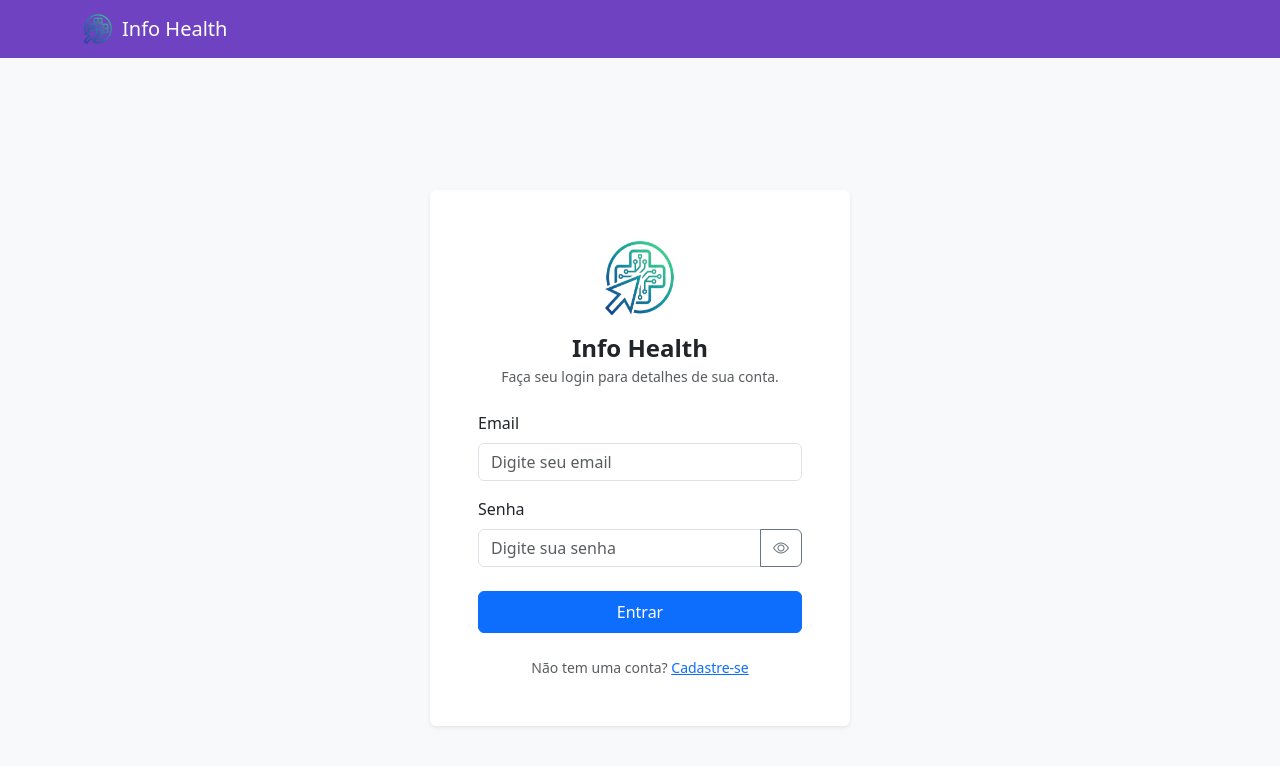
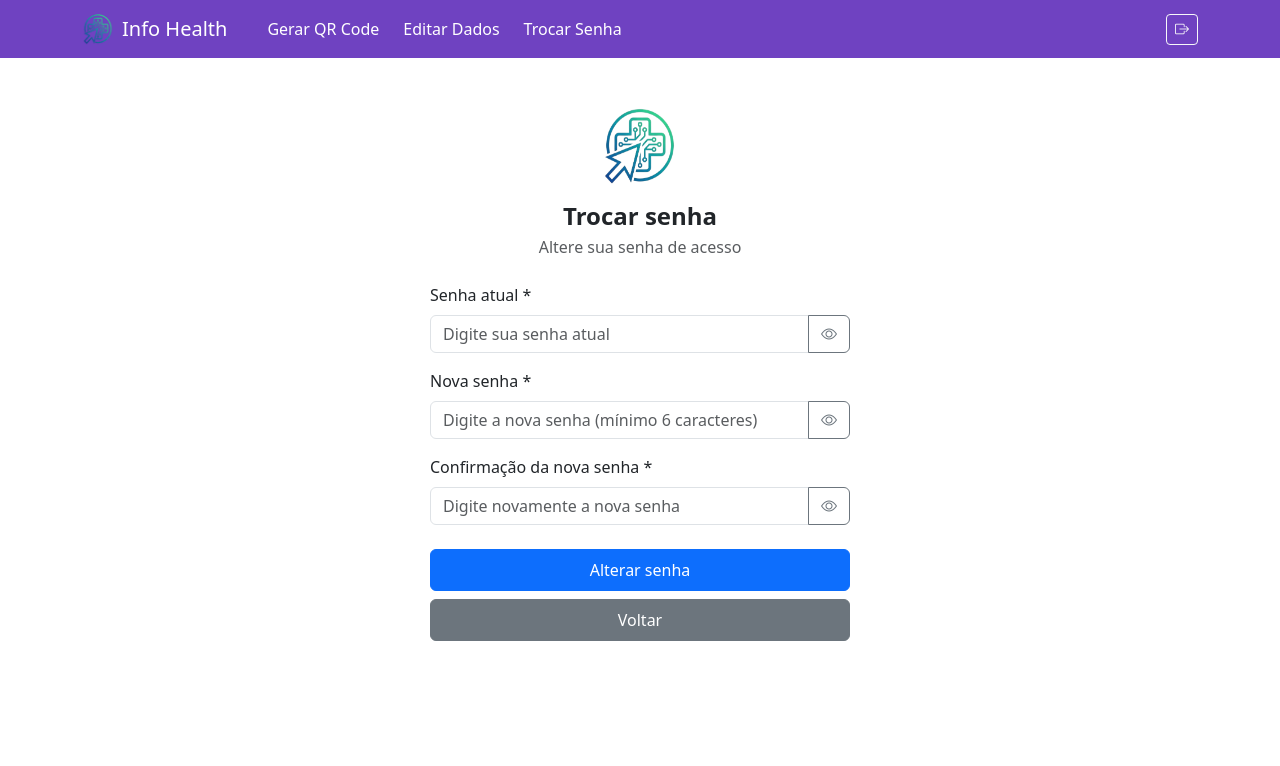
Before and after one commit to lucascsvet/info-health-webapp, a Vue app: page /trocar-senha in a window 1280 px wide. Before the commit this address led to /login. Shown: the top 766 px of the page. Built offline with nearby package versions, Linux system fonts and the light colour scheme; no server answers; sample sign-in values are in the browser's storage.

Commit message:
US12 - Troca de Senha

```diff
--- a/src/components/AppNavbar.vue
+++ b/src/components/AppNavbar.vue
@@ -8,6 +8,7 @@
       <div v-if="auth && !isPublicLogin" class="navbar-nav ms-3 d-flex gap-2">
         <router-link to="/qr-code" class="nav-link text-white">Gerar QR Code</router-link>
         <router-link to="/editar-dados" class="nav-link text-white">Editar Dados</router-link>
+        <router-link to="/trocar-senha" class="nav-link text-white">Trocar Senha</router-link>
       </div>
       <div v-if="auth" class="navbar-nav ms-auto">
         <button type="button" class="btn btn-outline-light btn-sm" @click="logout" title="Sair"><i class="bi bi-box-arrow-right"></i></button>
--- a/src/router/index.js
+++ b/src/router/index.js
@@ -7,6 +7,7 @@ const routes = [
   { path: '/', name: 'dashboard', component: () => import('../views/DashboardView.vue'), meta: { requiresAuth: true } },
   { path: '/qr-code', name: 'qr-code', component: () => import('../views/QrCodeView.vue'), meta: { requiresAuth: true, requiresNormalAuth: true } },
   { path: '/editar-dados', name: 'editar-dados', component: () => import('../views/RegisterView.vue'), meta: { requiresAuth: true, requiresNormalAuth: true } },
+  { path: '/trocar-senha', name: 'trocar-senha', component: () => import('../views/ChangePasswordView.vue'), meta: { requiresAuth: true, requiresNormalAuth: true } },
   { path: '/:pathMatch(.*)*', redirect: '/' },
 ]
 
--- /dev/null
+++ b/src/views/ChangePasswordView.vue
@@ -0,0 +1,143 @@
+<template>
+  <AppNavbar auth />
+
+  <div class="container py-5">
+    <div class="text-center mb-4">
+      <img src="/img/info-health.png" alt="Info Health" height="80" width="80" class="mb-3">
+      <h4 class="fw-bold text-dark mb-1">Trocar senha</h4>
+      <p class="text-muted">Altere sua senha de acesso</p>
+    </div>
+
+    <div v-if="error" class="alert alert-danger mx-auto" style="max-width: 420px;">{{ error }}</div>
+    <div v-if="success" class="alert alert-success mx-auto" style="max-width: 420px;">{{ success }}</div>
+
+    <form @submit.prevent="submit" class="mx-auto" style="max-width: 420px;">
+      <div class="mb-3">
+        <label for="current_password" class="form-label">Senha atual *</label>
+        <div class="input-group">
+          <input
+            v-model="form.current_password"
+            :type="showCurrentPassword ? 'text' : 'password'"
+            class="form-control"
+            id="current_password"
+            placeholder="Digite sua senha atual"
+            required
+            autocomplete="current-password"
+          >
+          <button
+            type="button"
+            class="btn btn-outline-secondary"
+            @click="showCurrentPassword = !showCurrentPassword"
+            :aria-label="showCurrentPassword ? 'Ocultar senha' : 'Mostrar senha'"
+          >
+            <i :class="showCurrentPassword ? 'bi bi-eye-slash' : 'bi bi-eye'"></i>
+          </button>
+        </div>
+      </div>
+
+      <div class="mb-3">
+        <label for="password" class="form-label">Nova senha *</label>
+        <div class="input-group">
+          <input
+            v-model="form.password"
+            :type="showPassword ? 'text' : 'password'"
+            class="form-control"
+            id="password"
+            placeholder="Digite a nova senha (mínimo 6 caracteres)"
+            required
+            minlength="6"
+            autocomplete="new-password"
+          >
+          <button
+            type="button"
+            class="btn btn-outline-secondary"
+            @click="showPassword = !showPassword"
+            :aria-label="showPassword ? 'Ocultar senha' : 'Mostrar senha'"
+          >
+            <i :class="showPassword ? 'bi bi-eye-slash' : 'bi bi-eye'"></i>
+          </button>
+        </div>
+      </div>
+
+      <div class="mb-4">
+        <label for="password_confirmation" class="form-label">Confirmação da nova senha *</label>
+        <div class="input-group">
+          <input
+            v-model="form.password_confirmation"
+            :type="showPasswordConfirm ? 'text' : 'password'"
+            class="form-control"
+            id="password_confirmation"
+            placeholder="Digite novamente a nova senha"
+            required
+            minlength="6"
+            autocomplete="new-password"
+          >
+          <button
+            type="button"
+            class="btn btn-outline-secondary"
+            @click="showPasswordConfirm = !showPasswordConfirm"
+            :aria-label="showPasswordConfirm ? 'Ocultar senha' : 'Mostrar senha'"
+          >
+            <i :class="showPasswordConfirm ? 'bi bi-eye-slash' : 'bi bi-eye'"></i>
+          </button>
+        </div>
+      </div>
+
+      <div class="d-flex flex-column gap-2">
+        <button type="submit" class="btn btn-primary py-2" :disabled="loading">
+          {{ loading ? 'Alterando...' : 'Alterar senha' }}
+        </button>
+        <router-link to="/" class="btn btn-secondary py-2">Voltar</router-link>
+      </div>
+    </form>
+  </div>
+</template>
+
+<script>
+import AppNavbar from '../components/AppNavbar.vue'
+import api from '../api/client.js'
+
+export default {
+  components: { AppNavbar },
+  data() {
+    return {
+      form: {
+        current_password: '',
+        password: '',
+        password_confirmation: '',
+      },
+      showCurrentPassword: false,
+      showPassword: false,
+      showPasswordConfirm: false,
+      error: '',
+      success: '',
+      loading: false,
+    }
+  },
+  methods: {
+    async submit() {
+      this.error = ''
+      this.success = ''
+      this.loading = true
+      try {
+        await api.put('/api/user/password', this.form)
+        this.success = 'Senha alterada com sucesso.'
+        this.form = { current_password: '', password: '', password_confirmation: '' }
+      } catch (e) {
+        const data = e.data || (() => {
+          try { return JSON.parse(e.message) } catch { return null }
+        })()
+        const errs = data?.errors
+        if (errs) {
+          const first = Object.values(errs).flat()[0]
+          this.error = first || data?.message || 'Erro ao alterar senha.'
+        } else {
+          this.error = data?.message || e.message || 'Erro ao alterar senha.'
+        }
+      } finally {
+        this.loading = false
+      }
+    },
+  },
+}
+</script>
```
Also changed, not shown: 1 other file (tests, documents, lock files or other folders).
